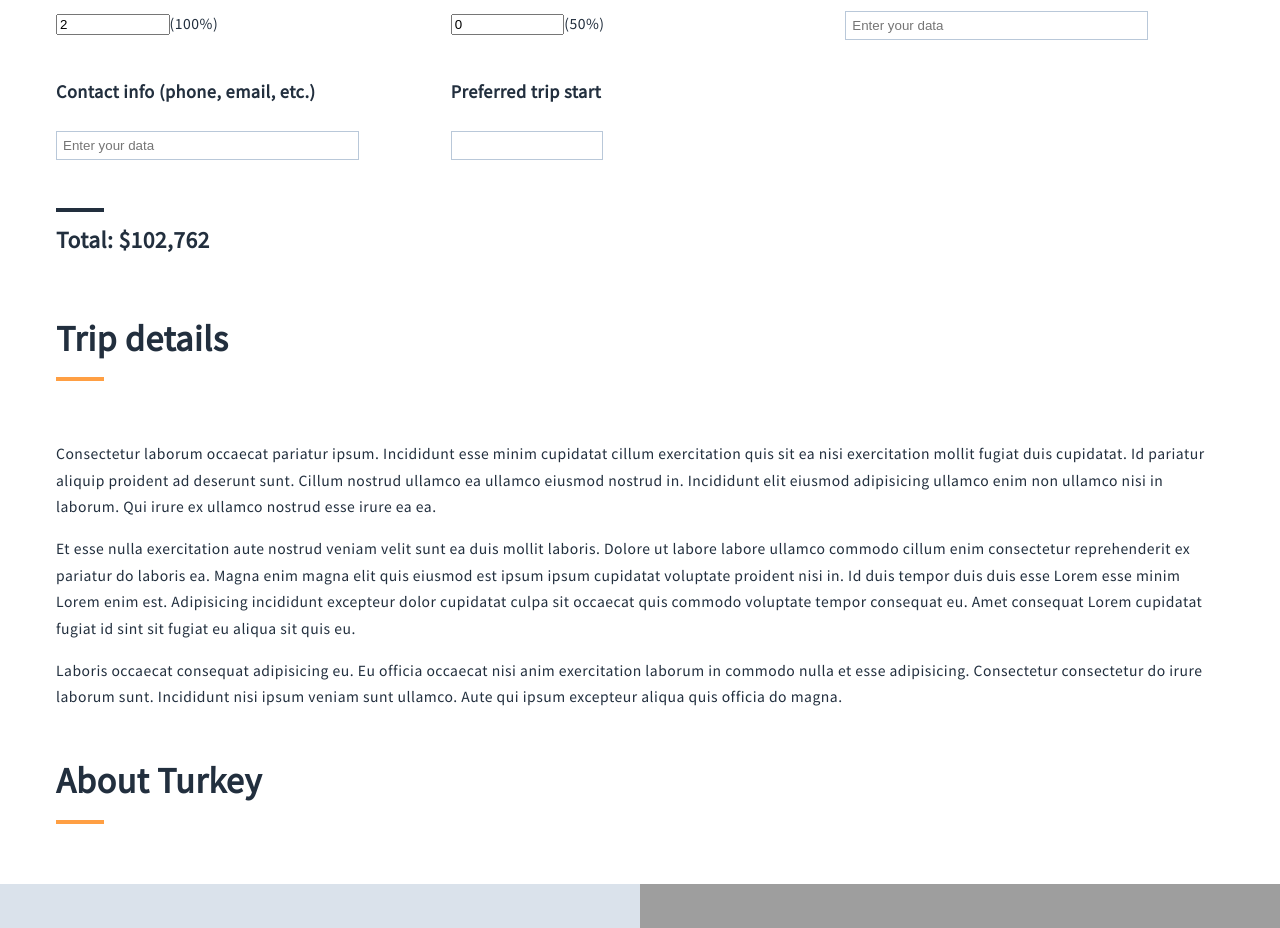
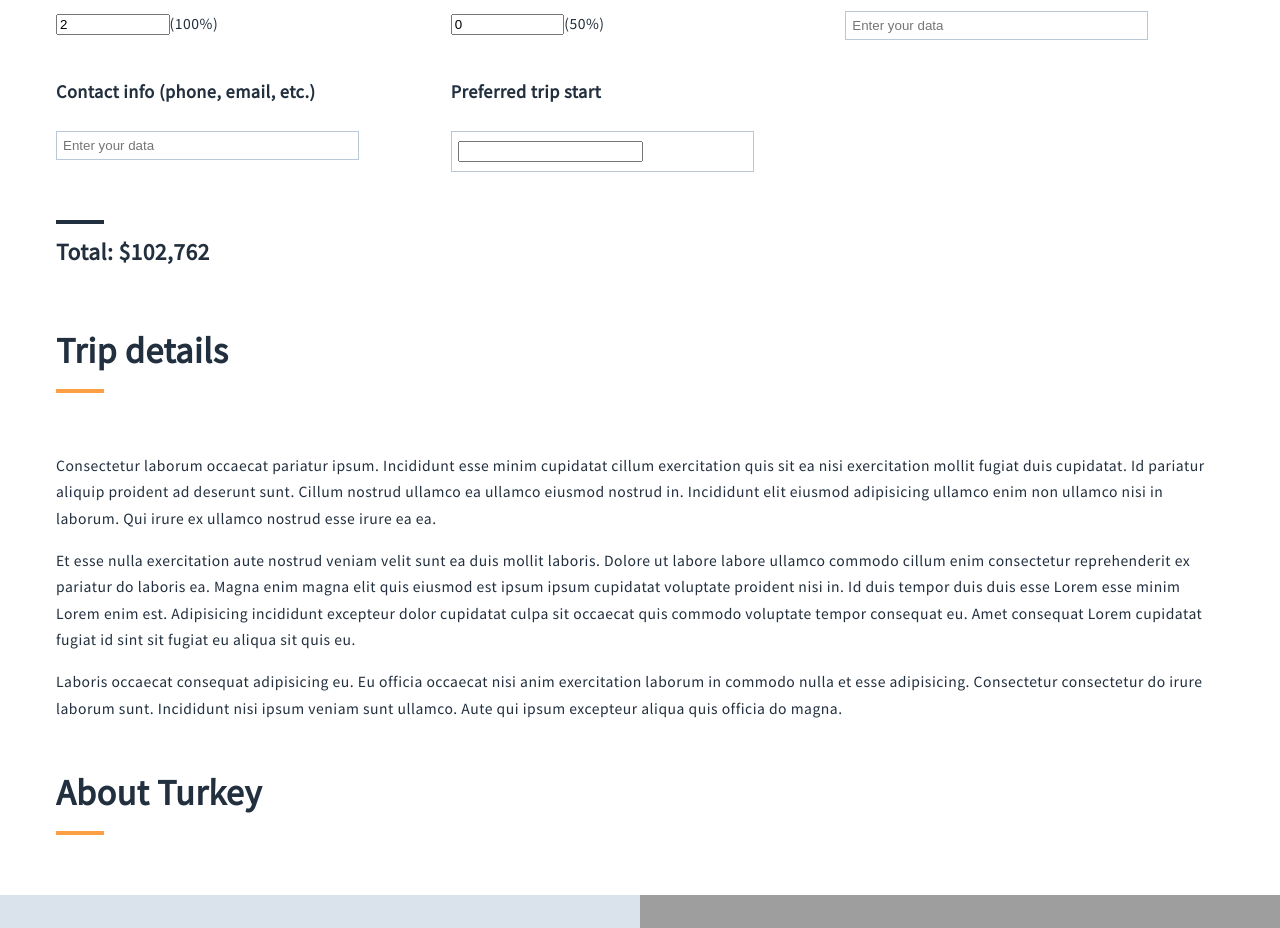
Before and after one commit to NaliKod/travel-agency, a React app: page /trip/1 in a window 1280 px wide. Shown: the part 1140-2068 px from the top of the page. Built offline with nearby package versions, Linux system fonts and the light colour scheme; grey boxes are pictures that could not be loaded.

Commit message:
Add date piecker

```diff
--- a/src/components/features/OrderOption/OrderOptionDate.js
+++ b/src/components/features/OrderOption/OrderOptionDate.js
@@ -2,17 +2,13 @@ import React from 'react';
 import styles from './OrderOption.scss';
 import PropTypes from 'prop-types';
 import DatePicker from 'react-datepicker';
-
 import 'react-datepicker/dist/react-datepicker.css';
 
 export const OrderOptionDate = ({currentValue, setOptionValue}) => (
-  <div>
+  <div className={styles.input}>
     <DatePicker
-      className ={styles.input}
-      value ={currentValue}
       selected ={currentValue}
       onChange = {setOptionValue}>
-        Choose a date
     </DatePicker>
   </div>
 );
--- a/src/index.js
+++ b/src/index.js
@@ -5,6 +5,7 @@ import {Provider} from 'react-redux';
 import store from './redux/store';
 import App from './App';
 
+
 ReactDOM.render(
   <Provider store={store}>
     <App />
```
